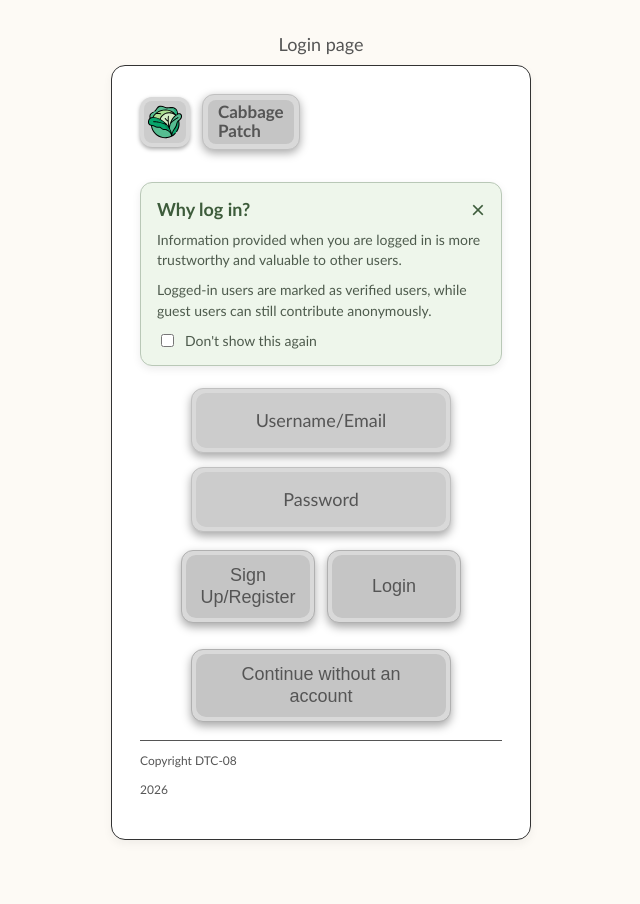
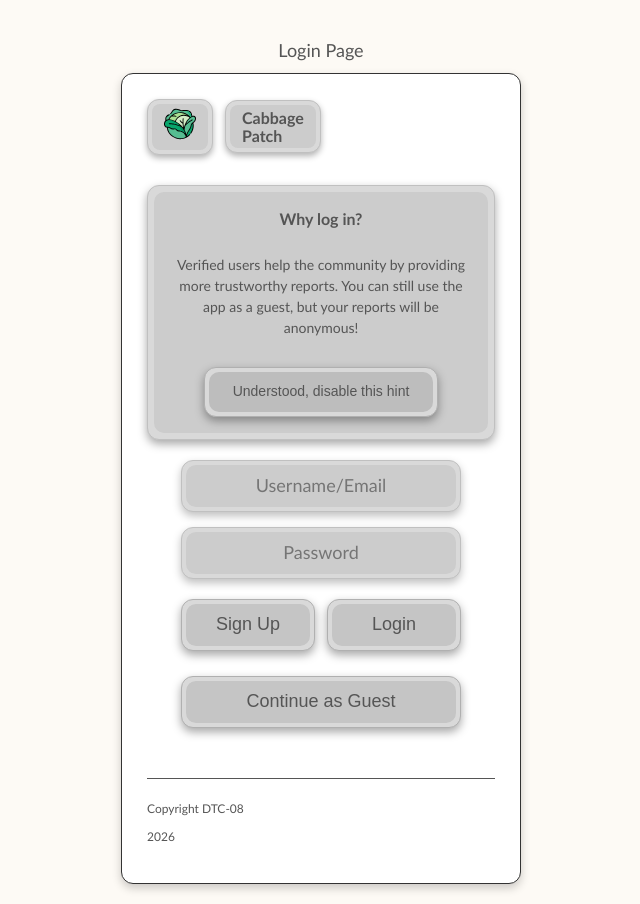
Before and after one commit to KJAlloway/2800-202610-DTC08, a React app in the folder frontend/: page / in a window 1280 px wide. Shown: the whole page, without its empty margins (319-959 px from the left). Before the commit the page ends 872 px from the top, so only its background shows below. Built offline with nearby package versions, Linux system fonts and the light colour scheme; the HTML template or start-up script is replaced by a standard one.

Commit message:
Implement LoginPage changes to the code standards and added any missing features

```diff
--- a/frontend/src/LoginPage/LoginPage.css
+++ b/frontend/src/LoginPage/LoginPage.css
@@ -1,310 +1,165 @@
-/* Generated by Clanker 5.4 (ChatGPT) */
-
-
-
-/* Centers the whole login screen on the page */
 .login-page-wrapper {
-    min-height: 100vh;
     display: flex;
     flex-direction: column;
     align-items: center;
     justify-content: center;
-    gap: 8px;
-    padding: clamp(16px, 4vw, 32px);
+    min-height: 100vh;
     background-color: #fdfaf5;
+    padding: 20px;
 }
 
-/* Small label above the card */
 .login-page-context-title {
     font-size: 18px;
     color: #555555;
-    margin: 0;
+    margin-bottom: 10px;
 }
 
-/* Main login card container */
 .login-card {
-    width: min(100%, 420px);
-    min-height: 640px;
-    background: #ffffff;
+    background: white;
     border: 1px solid #333333;
-    border-radius: 14px;
-    padding: clamp(20px, 5vw, 28px);
+    border-radius: 12px;
+    width: 100%;
+    max-width: 400px;
+    padding: 25px;
     display: flex;
     flex-direction: column;
-    box-shadow: 0px 4px 10px rgba(0, 0, 0, 0.05);
+    min-height: 680px;
+    box-shadow: 0px 4px 10px rgba(0, 0, 0, 0.2);
 }
 
-/* Top spacing area for the logo + app name */
 .login-header {
-    width: 100%;
-    margin-bottom: clamp(20px, 6vw, 32px);
+    margin-bottom: 30px;
 }
 
-/* Keeps the logo and title side-by-side */
 .login-brand-lockup {
     display: flex;
     align-items: center;
     gap: 12px;
 }
 
-/* Outer logo frame */
-.login-brand-outer-frame {
+.login-brand-outer-frame, .login-brand-text-outer {
     background-color: #d9d9d9;
     padding: 4px;
     border-radius: 12px;
-    display: flex;
-    align-items: center;
-    justify-content: center;
-    box-shadow: 0px 2px 4px rgba(0, 0, 0, 0.35);
+    border: 1px solid #c0c0c0;
+    box-shadow: 0px 3px 6px rgba(0, 0, 0, 0.3);
 }
 
-/* Inner logo tray */
-.login-brand-inner-tray {
+.login-brand-inner-tray, .login-brand-text-tray {
     background-color: #cccccc;
-    padding: 4px;
+    padding: 4px 12px;
     border-radius: 8px;
-    display: flex;
-    align-items: center;
-    justify-content: center;
 }
 
-/* Actual cabbage logo image */
 .login-brand-logo {
-    width: clamp(28px, 8vw, 34px);
-    height: clamp(28px, 8vw, 34px);
-    object-fit: contain;
+    width: 32px;
+    height: 32px;
 }
 
-/* Outer text frame for "Cabbage Patch" */
-.login-brand-text-outer {
-    background-color: #d9d9d9;
-    padding: 5px;
-    border-radius: 12px;
-    display: flex;
-    align-items: center;
-    justify-content: center;
-    border: 1px solid #c0c0c0;
-    box-shadow: 0px 3px 10px rgba(0, 0, 0, 0.35);
-}
-
-/* Inner text tray */
-.login-brand-text-tray {
-    background-color: #c5c5c5;
-    padding: 3px 10px;
-    border-radius: 8px;
-    display: flex;
-    align-items: center;
-    justify-content: center;
-}
-
-/* Stacks the app name on two lines */
 .login-brand-name-stacked {
     display: flex;
     flex-direction: column;
     font-weight: bold;
-    font-size: clamp(15px, 4vw, 17px);
+    font-size: 16px;
     line-height: 1.1;
     color: #555555;
-    text-align: left;
 }
 
-/* Popup card that explains why logging in matters */
-.login-trust-popup {
-    margin-bottom: 22px;
-    padding: 14px 16px;
-    border: 1px solid #b9c8b7;
-    border-radius: 12px;
-    background-color: #eef6eb;
-    box-shadow: 0px 3px 8px rgba(0, 0, 0, 0.08);
-}
-
-/* Top row of the popup with title and close button */
-.login-trust-popup__header {
-    display: flex;
-    align-items: center;
-    justify-content: space-between;
-    gap: 12px;
-    margin-bottom: 8px;
-}
-
-/* Popup title */
-.login-trust-popup__title {
-    margin: 0;
-    font-size: 18px;
-    color: #3d5c3b;
-}
-
-/* Small close button in the top-right of the popup */
-.login-trust-popup__close {
-    border: none;
-    background: transparent;
-    color: #3d5c3b;
-    font-size: 24px;
-    line-height: 1;
-    cursor: pointer;
-    padding: 0;
-}
-
-/* Main text inside the popup */
-.login-trust-popup__text {
-    margin: 0 0 10px 0;
-    font-size: 14px;
-    line-height: 1.45;
-    color: #4e5b4d;
-}
-
-/* Keeps the checkbox and text together on one line */
-.login-trust-popup__checkbox-row {
-    display: flex;
-    align-items: center;
-    gap: 8px;
-    font-size: 14px;
-    color: #4e5b4d;
-    cursor: pointer;
-}
-
-/* Middle content area that holds the form and guest button */
 .login-body {
-    flex: 1;
+    flex-grow: 1;
     display: flex;
     flex-direction: column;
     align-items: center;
     justify-content: center;
-    gap: clamp(18px, 4vw, 26px);
+    gap: 25px;
+    width: 100%;
+    margin-bottom: 50px;
 }
 
-/* Main form wrapper */
 .login-form {
     width: 100%;
     display: flex;
     flex-direction: column;
     align-items: center;
-    gap: 18px;
+    gap: 20px;
 }
 
-/* Groups the username/email and password fields */
 .login-fields {
     width: 100%;
     display: flex;
     flex-direction: column;
     align-items: center;
-    gap: 14px;
+    gap: 15px;
 }
 
-/* Outer frame around each input field */
 .login-field-shell {
-    background-color: #d9d9d9;
+background-color: #d9d9d9;
     border-radius: 12px;
     padding: 4px;
     border: 1px solid #c0c0c0;
-    box-shadow: 0px 4px 10px rgba(0, 0, 0, 0.35);
-    width: min(100%, 260px);
+    width: min(100%, 280px);
+    box-shadow: 0px 4px 8px rgba(0, 0, 0, 0.25);
+    height: 52px;
+    display: flex;
+    align-items: center;
 }
 
-/* Inner tray around each input */
 .login-field-tray {
     background-color: #cccccc;
     border-radius: 10px;
-    padding: 14px 16px;
+    padding: 0 12px;
+    height: 100%;
     width: 100%;
+    display: flex;
+    align-items: center;
 }
 
-/* Actual text box */
 .login-input {
     width: 100%;
     background: transparent;
     border: none;
     outline: none;
-    font-family: inherit;
-    font-size: clamp(16px, 4vw, 18px);
+    font-size: 18px;
     color: #555555;
     text-align: center;
 }
 
-/* Makes placeholder text match the mockup */
-.login-input::placeholder {
-    color: #555555;
-    opacity: 1;
+.login-actions {
+    display: grid;
+    grid-template-columns: 1fr 1fr;
+    gap: 12px;
+    width: min(100%, 300px);
 }
 
-/* Holds the register and login buttons side-by-side */
-.login-actions {
-    width: min(100%, 280px);
-    display: grid;
-    grid-template-columns: repeat(2, minmax(0, 1fr));
-    gap: 12px;
+.login-action-button,
+.first-time-hint button {
+    height: 52px;
+    width: 100%;
 }
 
-/* Shared sizing for the login page buttons */
-.login-action-button {
-    width: 100%;
+.login-action-button .button-content,
+.first-time-hint button .button-content {
     height: 100%;
+    padding: 0 12px;
+    display: flex;
+    align-items: center;
+    justify-content: center;
+    font-size: 18px;
 }
 
-/* Controls the inner clickable area of each reusable button */
-.login-action-button .button-content {
-    min-height: 54px;
-    padding: 10px 12px;
-    line-height: 1.2;
+.login-actions {
+    display: grid;
+    grid-template-columns: 1fr 1fr;
+    gap: 12px;
+    width: min(100%, 280px);
 }
 
-/* Slightly different width for the guest button */
 .login-action-button--guest {
-    width: min(100%, 260px);
+    width: min(100%, 280px);
 }
 
-/* Gives the guest button a little more room for two-line text */
-.login-action-button--guest .button-content {
-    min-height: 58px;
-    padding: 10px 14px;
-}
-
-/* Footer stays at the bottom of the card */
-.login-card-footer {
-    margin-top: auto;
-    padding-top: 18px;
-    font-size: 12px;
-    color: #555555;
-}
-
-/* Horizontal line above the copyright text */
-.login-footer-line {
-    border-top: 1px solid #555555;
-    margin-bottom: 8px;
-}
-
-/* Small spacing tweak for the year */
-.login-footer-year {
-    margin-top: 2px;
-}
-
-/* Hides content visually but keeps it for screen readers */
-.sr-only {
-    position: absolute;
-    width: 1px;
-    height: 1px;
-    padding: 0;
-    margin: -1px;
-    overflow: hidden;
-    white-space: nowrap;
-    border: 0;
-    clip: rect(0, 0, 0, 0);
-}
-
-/* On smaller phones, stack the two main buttons vertically */
 @media (max-width: 420px) {
-    .login-card {
-        min-height: auto;
-    }
-
     .login-actions {
         grid-template-columns: 1fr;
-        width: min(100%, 260px);
-    }
-
-    /* Reduce popup spacing a little on smaller screens */
-    .login-trust-popup {
-        margin-bottom: 18px;
-        padding: 12px 14px;
     }
 }
--- a/frontend/src/LoginPage/LoginPage.jsx
+++ b/frontend/src/LoginPage/LoginPage.jsx
@@ -1,119 +1,20 @@
-import { useEffect, useState } from 'react'
-import Button from '../TemplateButtons/Button'
-import cabbageLogo from '../assets/cabbage-logo.svg'
-import './LoginPage.css'
+import { useState } from 'react';
+import Button from '../TemplateButtons/Button';
+import cabbageLogo from '../assets/cabbage-logo.svg';
+import FirstTimeHint from '../FirstTimeHint/FirstTimeHint';
+import { useFirstTimeHint } from '../FirstTimeHint/useFirstTimeHint';
+import { Footer } from '../NavbarAndFooter/sharedComponents';
+import './LoginPage.css';
 
-function LoginPage({ onLogin, onGuest, onRegister }) {
-    // Gets the current year automatically for the footer.
-    const currentYear = new Date().getFullYear()
-
-    // This key is used to store the user's popup preference in localStorage.
-    const popupPreferenceKey = 'hideLoginTrustPopup'
-
-    // Stores the user's input for both login fields.
-    const [loginForm, setLoginForm] = useState({
-        identifier: '',
-        password: '',
-    })
-
-    // Controls whether the popup is currently visible on the page.
-    const [showTrustPopup, setShowTrustPopup] = useState(false)
-
-    // Tracks whether the user checked "Don't show this again".
-    const [disablePopupPermanently, setDisablePopupPermanently] = useState(false)
-
-    // Runs once when the component first loads.
-    // Checks whether the user previously chose to hide this popup.
-    useEffect(() => {
-        const savedPreference = localStorage.getItem(popupPreferenceKey)
-
-        if (savedPreference !== 'true') {
-            setShowTrustPopup(true)
-        }
-    }, [])
-
-    // Updates the correct field whenever the user types.
-    const handleInputChange = (event) => {
-        const { name, value } = event.target
-
-        setLoginForm((currentForm) => ({
-            ...currentForm,
-            [name]: value,
-        }))
-    }
-
-    // Runs when the user checks or unchecks the popup's disable option.
-    const handleDisablePopupChange = (event) => {
-        setDisablePopupPermanently(event.target.checked)
-    }
-
-    // Closes the popup.
-    // If the user asked not to see it again, we save that choice in localStorage.
-    const handleCloseTrustPopup = () => {
-        if (disablePopupPermanently) {
-            localStorage.setItem(popupPreferenceKey, 'true')
-        }
-
-        setShowTrustPopup(false)
-    }
-
-    // Runs when the login form is submitted.
-    const handleLoginSubmit = (event) => {
-        // Prevents the browser from refreshing the page.
-        event.preventDefault()
-
-        // TODO: Replace this later with real login/authentication logic.
-        console.log('Login submitted:', loginForm)
-
-        if (onLogin) {
-            onLogin()
-        }
-    }
-
-    // Runs when the user clicks the register button.
-    const handleRegisterClick = () => {
-        // If a register-page callback exists later, use it.
-        if (onRegister) {
-            onRegister()
-            return
-        }
-
-        console.log('Go to register page')
-    }
-
-    // Runs when the user wants to continue without signing in.
-    const handleGuestClick = () => {
-        // Sends the user straight to the home page in guest mode.
-        if (onGuest) {
-            onGuest()
-            return
-        }
-
-        console.log('Continue without an account')
-    }
-
+function LoginHeader() {
     return (
-        <main className="login-page-wrapper">
-            {/* Small page title above the login card */}
-            <p className="login-page-context-title">Login page</p>
-
-            {/* Main login card container */}
-            <section className="login-card" aria-labelledby="login-heading">
-                {/* Top brand/header section */}
         <header className="login-header">
             <div className="login-brand-lockup">
-                        {/* Logo box */}
                 <div className="login-brand-outer-frame">
                     <div className="login-brand-inner-tray">
-                                <img
-                                    src={cabbageLogo}
-                                    alt="Cabbage Patch logo"
-                                    className="login-brand-logo"
-                                />
+                        <img src={cabbageLogo} alt="Logo" className="login-brand-logo" />
                     </div>
                 </div>
-
-                        {/* App name box */}
                 <div className="login-brand-text-outer">
                     <div className="login-brand-text-tray">
                         <div className="login-brand-name-stacked">
@@ -124,133 +25,93 @@ function LoginPage({ onLogin, onGuest, onRegister }) {
                 </div>
             </div>
         </header>
+    );
+}
 
-                {/* Trust popup, explains why logging in matters, but still allows guest use. */}
-                {showTrustPopup && (
-                    <aside
-                        className="login-trust-popup"
-                        aria-label="Why logging in matters"
-                    >
-                        <div className="login-trust-popup__header">
-                            <h2 className="login-trust-popup__title">
-                                Why log in?
-                            </h2>
-
-                            <button
-                                type="button"
-                                className="login-trust-popup__close"
-                                onClick={handleCloseTrustPopup}
-                                aria-label="Close popup"
-                            >
-                                ×
-                            </button>
-                        </div>
-
-                        <p className="login-trust-popup__text">
-                            Information provided when you are logged in is more
-                            trustworthy and valuable to other users.
-                        </p>
-
-                        <p className="login-trust-popup__text">
-                            Logged-in users are marked as verified users, while
-                            guest users can still contribute anonymously.
-                        </p>
-
-                        <label className="login-trust-popup__checkbox-row">
-                            <input
-                                type="checkbox"
-                                checked={disablePopupPermanently}
-                                onChange={handleDisablePopupChange}
-                            />
-                            <span>Don&apos;t show this again</span>
-                        </label>
-                    </aside>
-                )}
-
-                {/* Middle section with form fields and buttons */}
-                <div className="login-body">
-                    {/* Hidden heading for accessibility */}
-                    <h1 id="login-heading" className="sr-only">
-                        Log in to Cabbage Patch
-                    </h1>
-
-                    {/* Login form */}
-                    <form className="login-form" onSubmit={handleLoginSubmit}>
+function LoginFormSection({ form, onChange, onSubmit, onRegister }) {
+    return (
+        <form className="login-form" onSubmit={onSubmit}>
             <div className="login-fields">
-                            {/* Username or email field */}
-                            <label className="sr-only" htmlFor="login-identifier">
-                                Username or email
-                            </label>
-
                 <div className="login-field-shell">
                     <div className="login-field-tray">
                         <input
-                                        id="login-identifier"
                             className="login-input"
                             type="text"
                             name="identifier"
                             placeholder="Username/Email"
-                                        autoComplete="username"
-                                        value={loginForm.identifier}
-                                        onChange={handleInputChange}
+                            value={form.identifier}
+                            onChange={onChange}
                         />
                     </div>
                 </div>
-
-                            {/* Password field */}
-                            <label className="sr-only" htmlFor="login-password">
-                                Password
-                            </label>
-
                 <div className="login-field-shell">
                     <div className="login-field-tray">
                         <input
-                                        id="login-password"
                             className="login-input"
                             type="password"
                             name="password"
                             placeholder="Password"
-                                        autoComplete="current-password"
-                                        value={loginForm.password}
-                                        onChange={handleInputChange}
+                            value={form.password}
+                            onChange={onChange}
                         />
                     </div>
                 </div>
             </div>
+            <div className="login-actions">
+                <Button text="Sign Up" className="login-action-button" onClick={onRegister} />
+                <Button text="Login" className="login-action-button" type="submit" />
+            </div>
+        </form>
+    );
+}
 
-                        {/* Main action buttons */}
-                        <div className="login-actions">
-                            <Button
-                                text="Sign Up/Register"
-                                className="login-action-button"
-                                onClick={handleRegisterClick}
+const LoginPage = ({ onLogin, onGuest, onRegister }) => {
+    const [showHints, onDisableHints] = useFirstTimeHint('cabbagepatch_login_trust_hidden');
+    const [loginForm, setLoginForm] = useState({ identifier: '', password: '' });
+
+    const handleInputChange = (e) => {
+        const { name, value } = e.target;
+        setLoginForm(prev => ({ ...prev, [name]: value }));
+    };
+
+    const handleSubmit = (e) => {
+        e.preventDefault();
+        if (onLogin) onLogin();
+    };
+
+    return (
+        <main className="login-page-wrapper">
+            <p className="login-page-context-title">Login Page</p>
+            <div className="login-card">
+                <LoginHeader />
+
+                {showHints && (
+                    <FirstTimeHint
+                        title="Why log in?"
+                        message="Verified users help the community by providing more trustworthy reports. You can still use the app as a guest, but your reports will be anonymous!"
+                        onDismiss={onDisableHints}
+                    />
+                )}
+
+                <div className="login-body">
+                    <LoginFormSection
+                        form={loginForm}
+                        onChange={handleInputChange}
+                        onSubmit={handleSubmit}
+                        onRegister={onRegister}
                     />
 
                     <Button
-                                text="Login"
-                                className="login-action-button"
-                                type="submit"
-                            />
-                        </div>
-                    </form>
-
-                    {/* Guest access button */}
-                    <Button
-                        text="Continue without an account"
+                        text="Continue as Guest"
                         className="login-action-button login-action-button--guest"
-                        onClick={handleGuestClick}
+                        onClick={onGuest}
                     />
                 </div>
 
-                {/* Footer section */}
-                <footer className="login-card-footer">
-                    <div className="login-footer-line" aria-hidden="true"></div>
-                    <p>Copyright DTC-08</p>
-                    <p className="login-footer-year">{currentYear}</p>
-                </footer>
-            </section>
+                <Footer />
+            </div>
         </main>
-    )
-}
+    );
+};
 
-export default LoginPage
+export default LoginPage;
```
Lines whose indentation alone changed are shown as unchanged.
